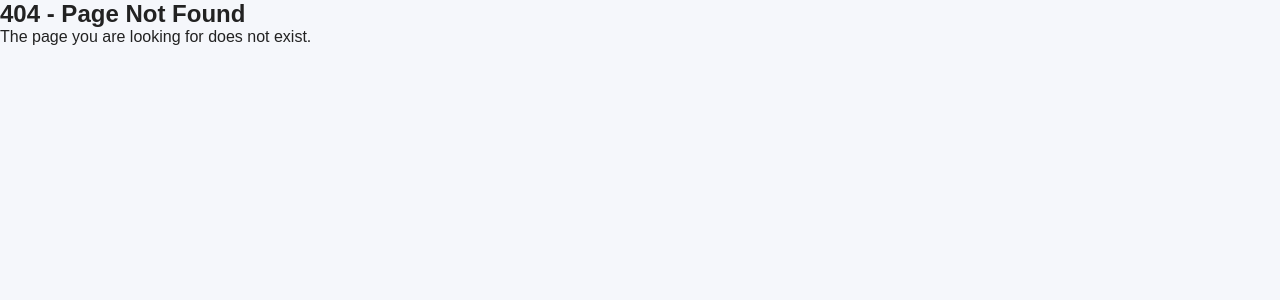
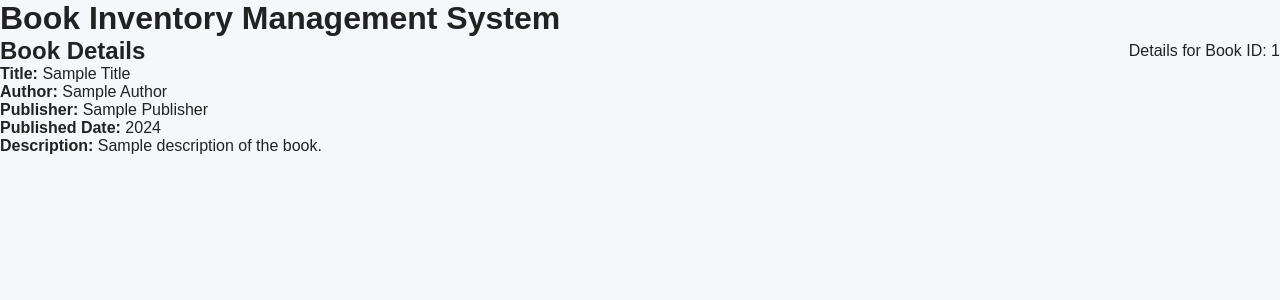
Before and after one commit to Dnyanu-Ingale/book-inventory-management, a React (Vite) app: page /books/1 in a window 1280 px wide. Before the commit this address had no page. Shown: the top 300 px of the page. Built offline with nearby package versions, Linux system fonts and the light colour scheme.

Commit message:
feat: implement navigation to book details page using dynamic routing

```diff
--- /dev/null
+++ b/src/pages/BookDetailsPage.jsx
@@ -0,0 +1,24 @@
+import { useParams } from 'react-router-dom';
+
+function BookDetailsPage() {
+  const { id } = useParams();
+
+  return (
+    <section className="page">
+      <div className="page-header">
+        <h2>Book Details</h2>
+        <p>Details for Book ID: {id}</p>
+      </div>
+
+      <div className="content-card">
+        <p><strong>Title:</strong> Sample Title</p>
+        <p><strong>Author:</strong> Sample Author</p>
+        <p><strong>Publisher:</strong> Sample Publisher</p>
+        <p><strong>Published Date:</strong> 2024</p>
+        <p><strong>Description:</strong> Sample description of the book.</p>
+      </div>
+    </section>
+  );
+}
+
+export default BookDetailsPage;
--- a/src/pages/HomePage.jsx
+++ b/src/pages/HomePage.jsx
@@ -1,5 +1,6 @@
 import { useState } from 'react';
 import BookTable from '../components/common/BookTable';
+import { useNavigate } from 'react-router-dom';
 
 function HomePage() {
   const [books, setBooks] = useState([
@@ -7,8 +8,10 @@ function HomePage() {
     { id: 2, title: 'Rich Dad Poor Dad', author: 'Robert Kiyosaki' },
   ]);
 
+  const navigate = useNavigate();
+
   const handleView = (book) => {
-    console.log('View:', book);
+  navigate(`/books/${book.id}`);
   };
 
   const handleEdit = (book) => {
--- a/src/routes/AppRoutes.jsx
+++ b/src/routes/AppRoutes.jsx
@@ -2,15 +2,19 @@ import { BrowserRouter, Routes, Route } from 'react-router-dom';
 import MainLayout from '../components/layout/MainLayout';
 import HomePage from '../pages/HomePage';
 import NotFoundPage from '../pages/NotFoundPage';
+import BookDetailsPage from '../pages/BookDetailsPage';
 
 function AppRoutes() {
   return (
     <BrowserRouter>
       <Routes>
         <Route path="/" element={<MainLayout />}>
-          <Route index element={<HomePage />} />
+        <Route index element={<HomePage />} />
         </Route>
-
+        <Route path="/" element={<MainLayout />}>
+        <Route index element={<HomePage />} />
+        <Route path="books/:id" element={<BookDetailsPage />} />
+        </Route>
         <Route path="*" element={<NotFoundPage />} />
       </Routes>
     </BrowserRouter>
```
